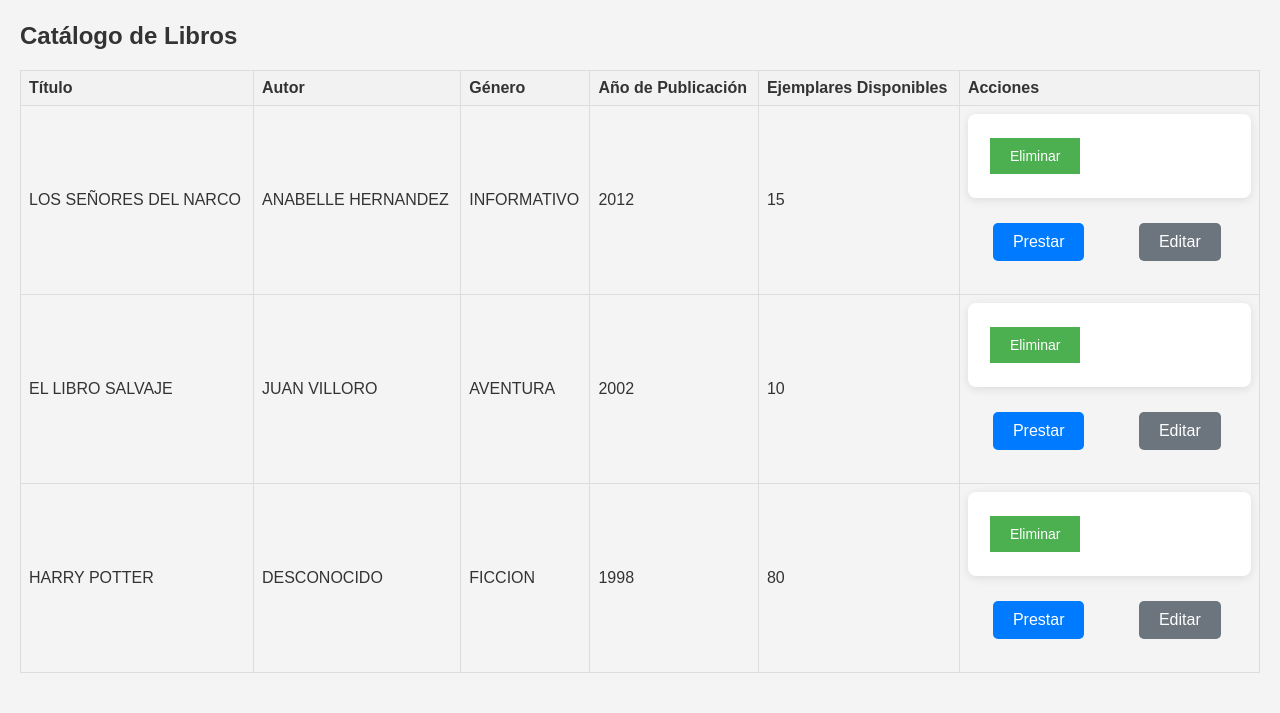
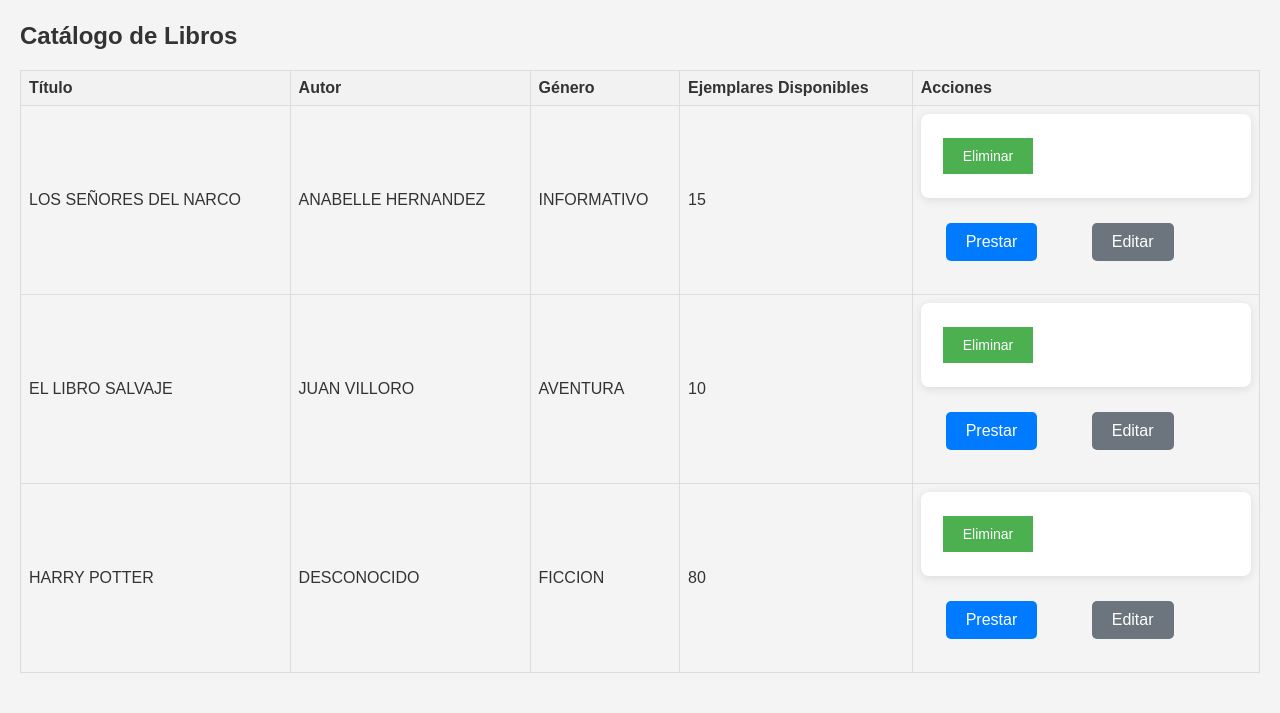
Before and after one commit to pillolennon/Sistema-Web-de-Informacion-Bibliotecaria-, a Flask app: page /libros_disponibles in a window 1280 px wide. Shown: the part 237-950 px from the top of the page. Run offline with Flask 3, Linux system fonts and the light colour scheme; a user stored in the database is signed in; data comes from the database, SQL or seed files in the repository; some libraries are stand-ins or nearby versions.

Commit message:
Quitar columna añoPublicacion

```diff
--- a/templates/libros_disponibles.html
+++ b/templates/libros_disponibles.html
@@ -20,7 +20,6 @@
                 <th>Título</th>
                 <th>Autor</th>
                 <th>Género</th>
-                <th>Año de Publicación</th>
                 <th>Ejemplares Disponibles</th>
                 {% if session.tipo_usuario == 'administrador' %}
                 <th>Acciones</th>
@@ -33,7 +32,6 @@
                 <td>{{ libro['titulo'] }}</td>
                 <td>{{ libro['autor'] }}</td>
                 <td>{{ libro['genero'] }}</td>
-                <td>{{ libro['año_publicacion'] }}</td>
                 <td>{{ libro['ejemplares'] }}</td>
                 {% if session.tipo_usuario == 'administrador' %}
                 <td>
```
